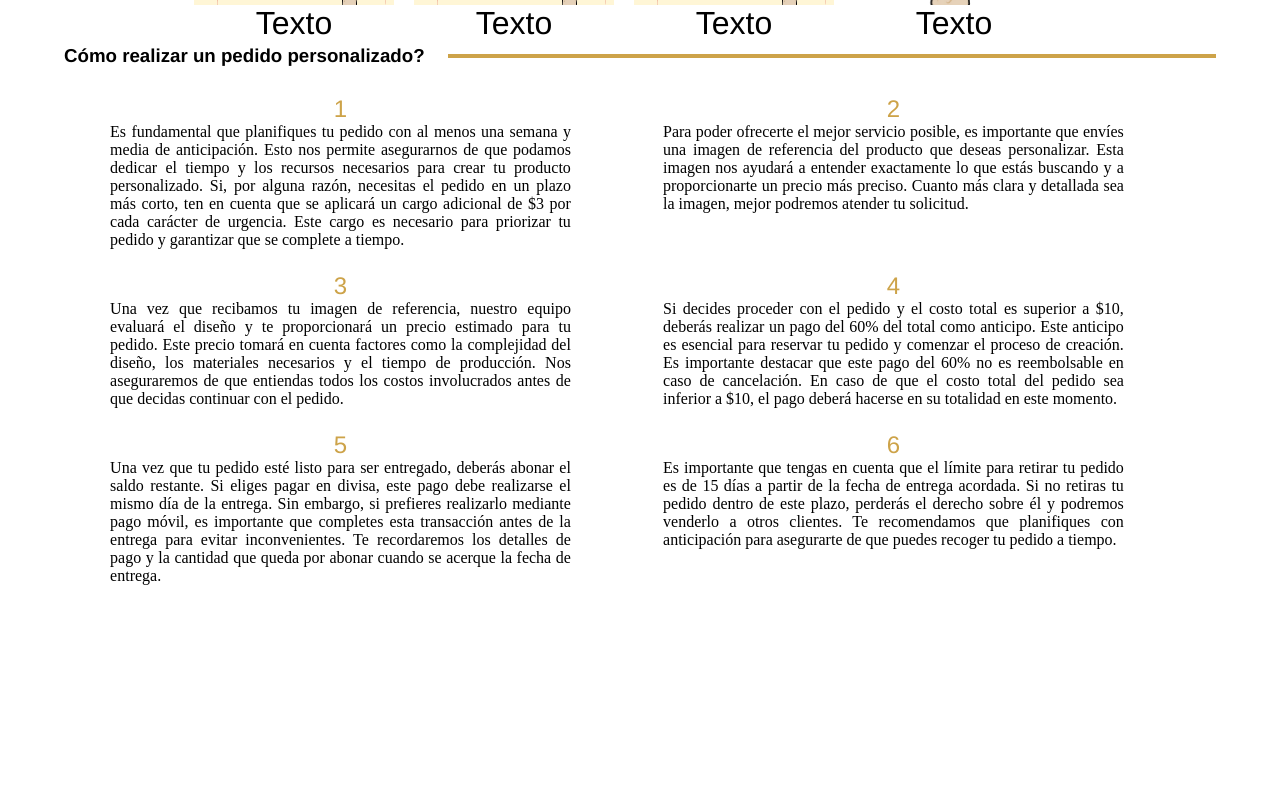
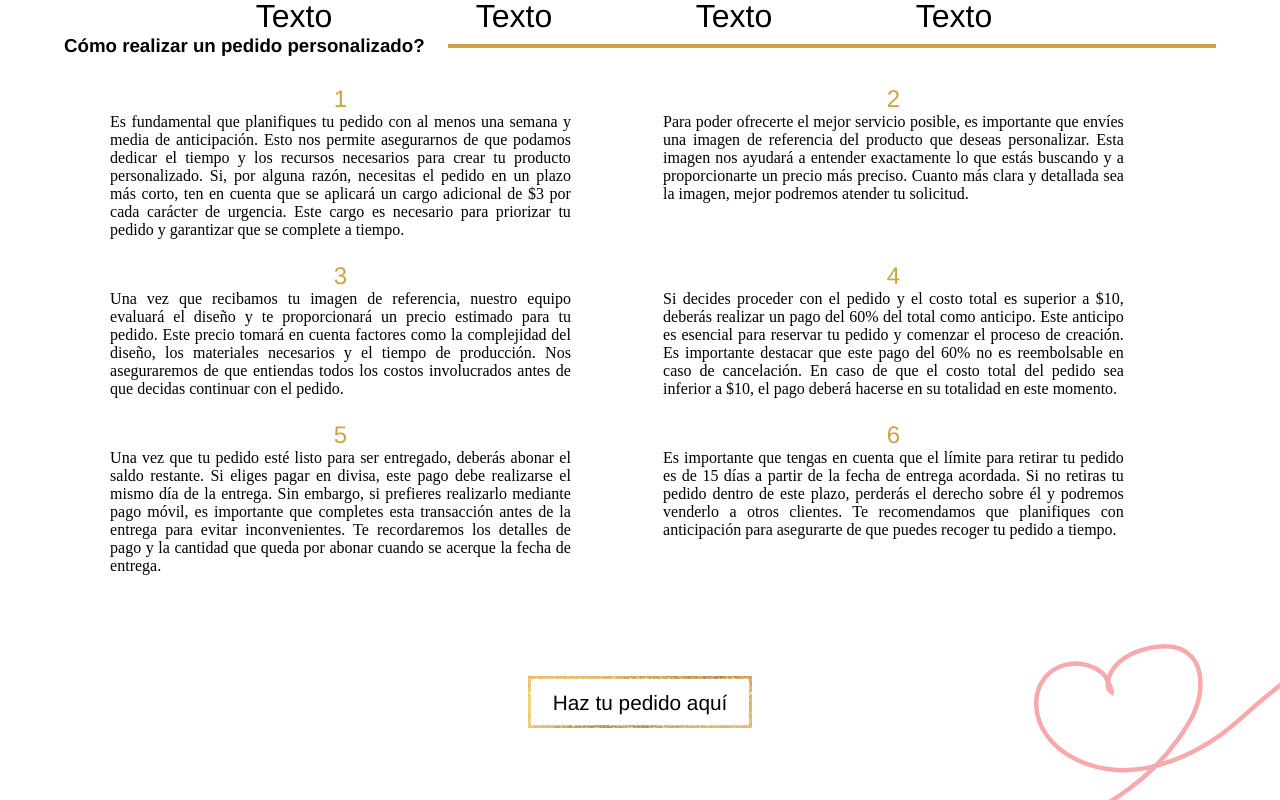
Before and after one commit to Vedebmo/Crochett, a Vue app: page / in a window 1280 px wide. Shown: the part 464-1264 px from the top of the page. Before the commit the page ends 1060 px from the top, so only its background shows below. Built offline with nearby package versions, Linux system fonts and the light colour scheme; a web font is replaced by a local one.

Commit message:
Footer added

```diff
--- a/index.html
+++ b/index.html
@@ -3,7 +3,8 @@
   <head>
     <meta charset="UTF-8">
     <link rel="icon" href="/favicon.ico">
-    <meta name="viewport" content="width=device-width, initial-scale=1.0">
+    <!-- <meta name="viewport" content="width=device-width, initial-scale=1.0"> -->
+    <meta name="viewport" content="width=device-width, initial-scale=1.0, maximum-scale=1.0, user-scalable=no">
     <title>Crochett Accesories</title>
   </head>
   <body>
--- a/src/App.vue
+++ b/src/App.vue
@@ -18,6 +18,7 @@
 html{
   scroll-behavior: smooth;
   height: 100vh;
+  overflow-x: hidden;
 }
 </style>
 
--- a/src/views/HomeView.vue
+++ b/src/views/HomeView.vue
@@ -220,6 +220,19 @@
       </div>
     </div>
   </div>
+  <br>
+
+  <div class="footer-container">
+    <div class="button">
+      <a href="https://www.whatsapp.com/catalog/584123830362" target="_blank">
+        <img src="@/assets/Frame.webp" alt="Botón">
+        <p>Haz tu pedido aquí</p>
+      </a>
+    </div>
+    <div class="heart">
+      <svg xmlns="http://www.w3.org/2000/svg" xmlns:xlink="http://www.w3.org/1999/xlink" height="107.6" preserveAspectRatio="xMidYMid meet" version="1.0" viewBox="0.3 -2.4 487.8 107.6" width="487.8" zoomAndPan="magnify"><path d="M485.783,63.315 c1.035-7.044-37.25-8.854-41.621-9.027c-20.736-0.82-41.203,1.426-61.496,5.596c-17.766,3.651-35.393,8.258-52.738,13.552 c-12.422,3.791-24.48,8.875-37.156,11.794c-23.641,5.445-51.701,5.928-73.911-5.071c-15.772-7.811-30.524-22.026-34.418-39.833 c-2.858-13.072,1.245-28.825,13.568-35.703c9.567-5.339,21.628-3.543,30.128,3.201c5.436,4.313,8.827,9.577,8.519,16.571 c-0.079,1.802,0.214,4.884-0.668,6.367c-3.125-4.174,1.542-9.964,4.663-12.477c9.736-7.839,24.123-7.235,35.49-4.077 c8.107,2.252,15.707,6.685,18.732,14.992c2.83,7.765,0.172,16.261-3.469,23.223c-5.777,11.05-15.846,17.99-26.156,24.504 c-13.445,8.496-28.273,14.678-43.75,18.379c-35.196,8.417-71.896,7.876-106.699-2.158c-23.821-6.867-44.934-20.295-68.709-27.2 c-8.599-2.498-17.632-4.188-26.547-5.055c-4.273-0.416-8.731-0.991-12.979-0.049c-1.828,0.405-3.908,0.951-5.316,2.206" fill="none" stroke="#f8a9ac" stroke-miterlimit="10" stroke-width="3"/></svg>
+    </div>
+  </div>
   </main>
 </template>
 
@@ -321,7 +334,7 @@
     width: 70vw;
     margin: auto;
     overflow: hidden;
-    height: 20vh;
+    height: 33vh;
     display: flex;
     align-items: center;
   }
@@ -397,9 +410,78 @@
     font-family: "Belleza";
   }
 
+  .button {
+    position: relative;
+    display: flex;
+    justify-content: center;
+    align-items: center;
+    margin: auto;
+    text-decoration: none;
+    z-index: 1;
+    width: 50%;
+    cursor:default;
+  }
+
+  .button a{
+    color: black;
+  }
+
+  .button img {
+    width: 110%;
+    height: 110%;
+    object-fit: cover;
+    transition: all ease 1s;
+    cursor: pointer;
+  }
+
+  .button p {
+    position: absolute;
+    text-wrap: nowrap;
+    font-size: 130%;
+    z-index: 2;
+    top: 45%;
+    left: 55%;
+    transform: translate(-50%, -50%);
+    text-align: center;
+    transition: all ease 1s;
+    cursor: pointer;
+  }
+
+  .button:hover img{
+    background-color: #CDA349;
+  }
+
+  .button:hover p{
+    color: white;
+  }
+
+  .footer-container{
+    position:relative;
+    top: 35vh;
+    display: grid;
+    justify-items: end;
+  }
+
+  .heart{
+    overflow: clip;
+    height: fit-content;
+    width: fit-content;
+  }
+
+  .heart svg{
+    transform: rotate(-22.5deg);
+    position: relative;
+    left: 30%;
+    width: 100%;
+  }
+
+  body {
+    overflow-x: hidden;
+  }
+
   @media screen and (min-width: 601px) {
     .intro{
-      font-size: 1.5em;
+      font-size: 2vh;
     }
 
     nav{
@@ -414,6 +496,10 @@
       margin: 0;
       padding: 0;
       text-wrap: nowrap;
+    }
+
+    .carousel{
+      height: 150px;
     }
 
     .carousel-inner{
@@ -433,5 +519,25 @@
       flex-basis: 40%;
       margin: 1% 4%;
     }
+
+    .button{
+      width: auto;
+      height: 3vh;
+      top: 10vh;
+    }
+
+    .button img{
+      height: 170%;
+      width: 14rem;
+      object-fit: unset;
+    }
+
+    .button p{
+      left: 50%;
+    }
+
+    .heart svg{
+      height: 20vh;
+    }
   }
 </style>
```
Also changed, not shown: src/assets/Frame.webp (added).
